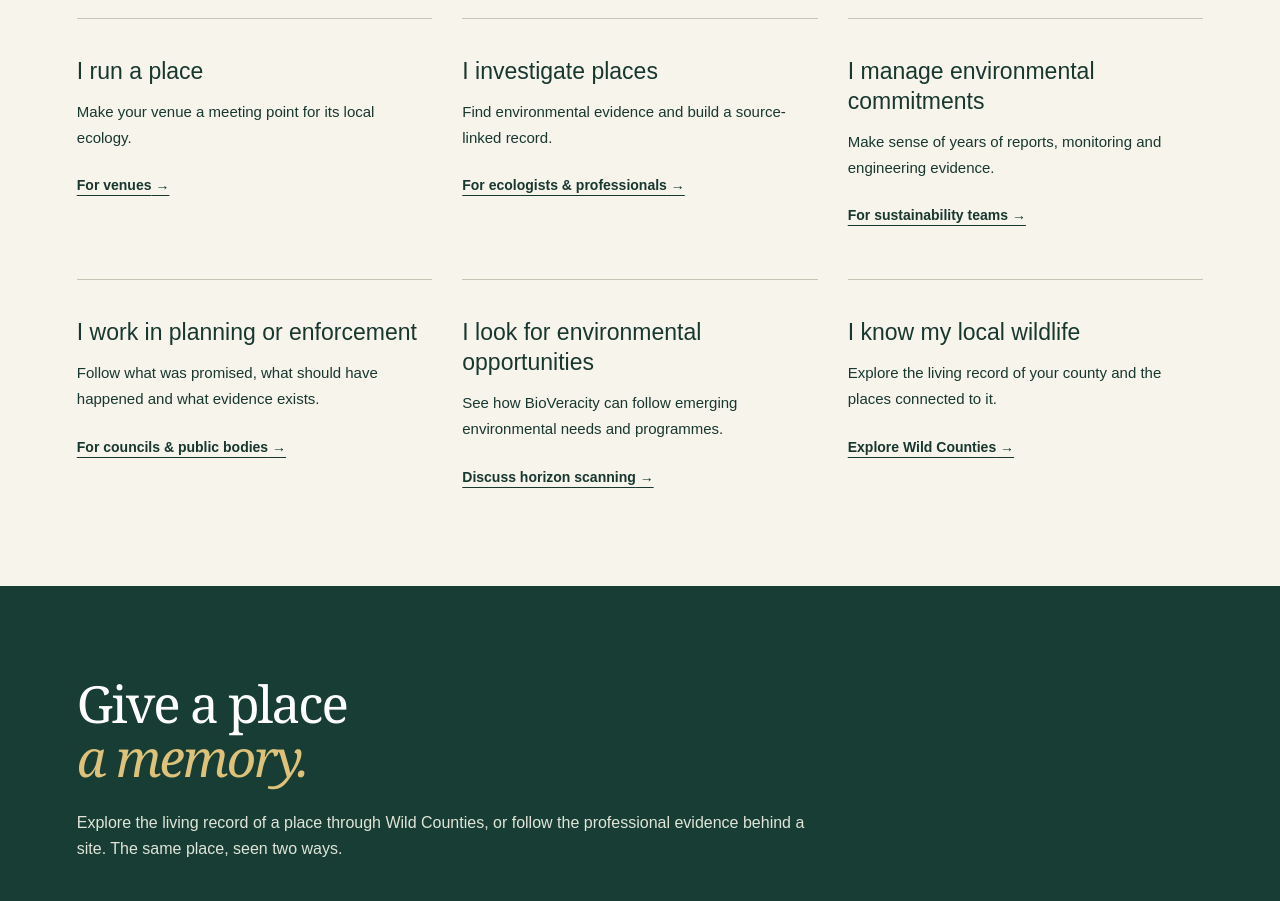
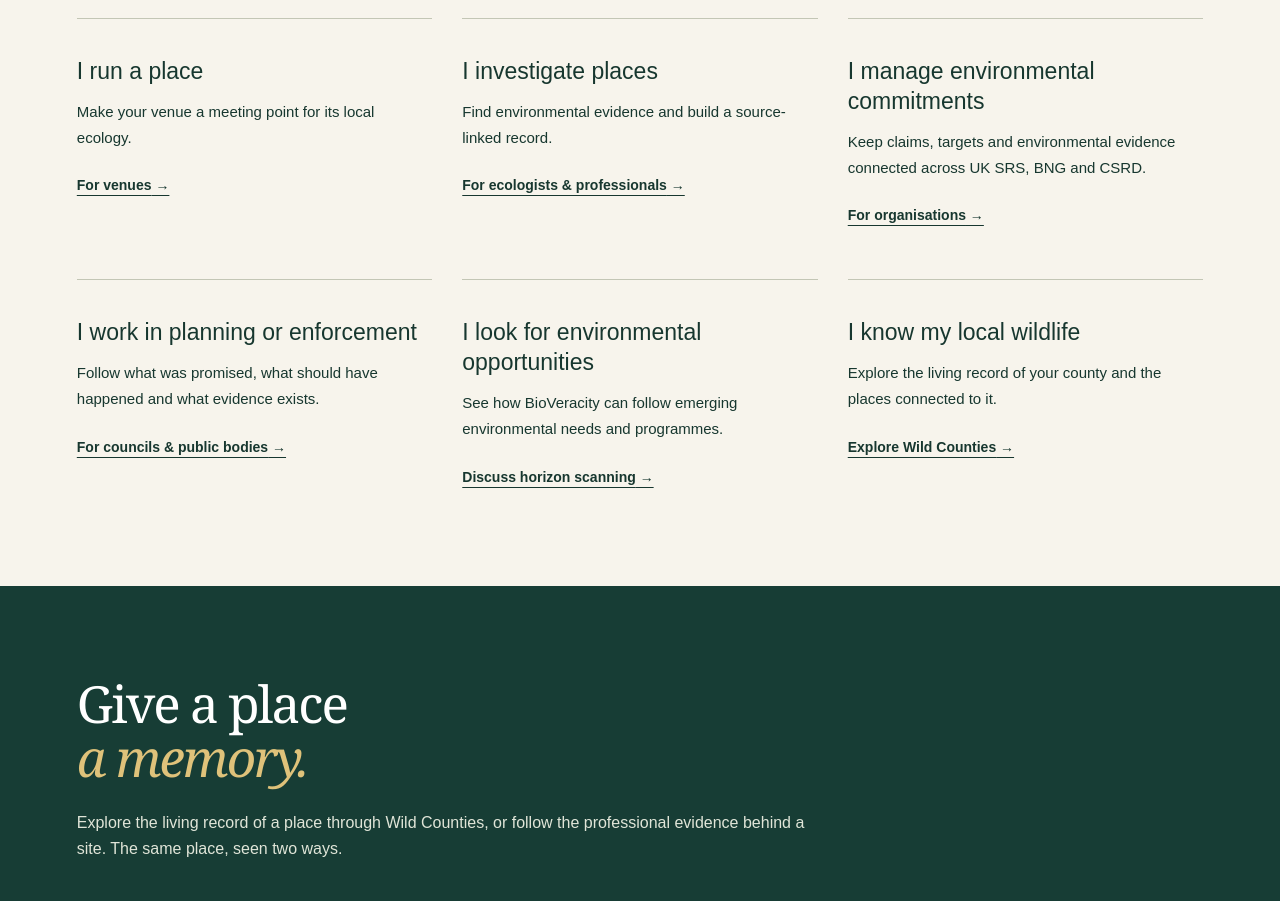
Before and after one commit to bcromer77/bioveracity, a Next.js app in the folder nextjs_space/: page / in a window 1280 px wide. Shown: the part 1660-2561 px from the top of the page. Built offline with nearby package versions, Linux system fonts and the light colour scheme; no server answers.

Commit message:
Route corporate buyers to regulatory evidence pages

```diff
--- a/nextjs_space/app/page.tsx
+++ b/nextjs_space/app/page.tsx
@@ -13,7 +13,7 @@ export const metadata = {
 const ROUTES = [
   ['I run a place', 'Make your venue a meeting point for its local ecology.', '/wild/partners', 'For venues'],
   ['I investigate places', 'Find environmental evidence and build a source-linked record.', '/professionals', 'For ecologists & professionals'],
-  ['I manage environmental commitments', 'Make sense of years of reports, monitoring and engineering evidence.', '/professionals#sustainability', 'For sustainability teams'],
+  ['I manage environmental commitments', 'Keep claims, targets and environmental evidence connected across UK SRS, BNG and CSRD.', '/evidence', 'For organisations'],
   ['I work in planning or enforcement', 'Follow what was promised, what should have happened and what evidence exists.', '/institutional', 'For councils & public bodies'],
   ['I look for environmental opportunities', 'See how BioVeracity can follow emerging environmental needs and programmes.', '/contact', 'Discuss horizon scanning'],
   ['I know my local wildlife', 'Explore the living record of your county and the places connected to it.', '/wild', 'Explore Wild Counties'],
```
